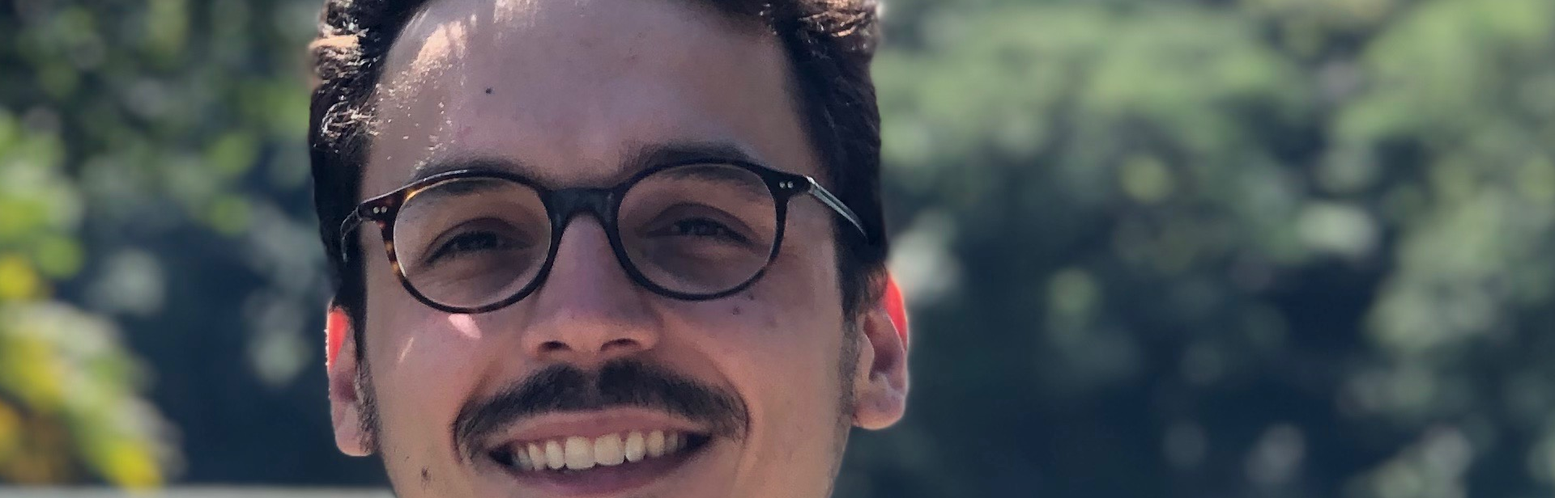
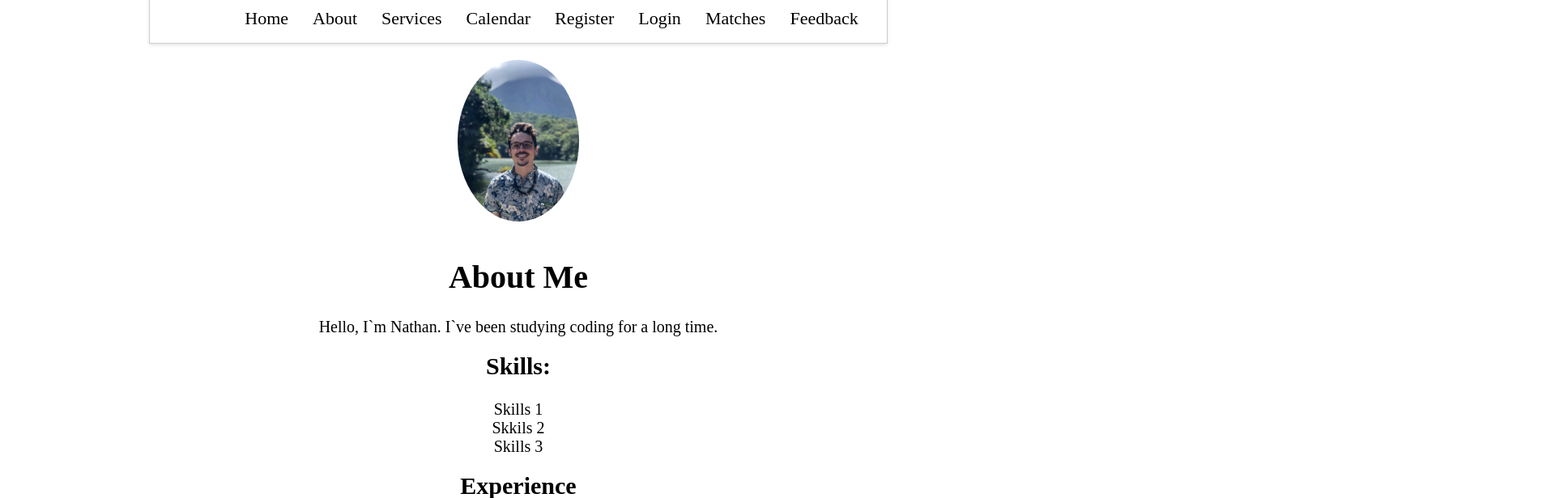
Before and after one commit to nathansolfan/app, a React (Create React App) app: page /about in a window 1280 px wide. Shown: the top 616 px of the page at 81% size, 1920 px wide, since content can reach past the window. Built offline with nearby package versions, Linux system fonts and the light colour scheme.

Commit message:
added styling to about me page

```diff
--- /dev/null
+++ b/src/About/About.css
@@ -0,0 +1,24 @@
+.about-container {
+    text-align: center;
+    padding: 20px;
+}
+
+.about-image {
+    max-width: 150px;
+    height: auto;
+    border-radius: 50%;
+    margin-bottom: 20px;
+}
+
+.about-header, .skills-header, .experience-header, .contact-header {
+    margin-top: 20px
+}
+
+.skills-list {
+    list-style-type: none;
+    padding: 0;
+}
+
+.contact-info {
+    white-space: pre-line;
+}
--- a/src/About.js
+++ b/src/About/About.js
@@ -1,10 +1,11 @@
 import React from "react";
-import pictureNathan from "./image/pictureNathan.jpg";
+import "./About.css";
+import pictureNathan from "../image/pictureNathan.jpg";
 
 const About = () => {
   return (
     <div className="about-container">
-      <img src={pictureNathan} alt="" />
+      <img className="about-image" src={pictureNathan} alt="" />
       <h1 className="about-header"> About Me </h1>
       <p className="introduction">
         Hello, I`m Nathan. I`ve been studying coding for a long time.
--- a/src/App.js
+++ b/src/App.js
@@ -3,7 +3,7 @@ import { BrowserRouter as Router, Route, Routes } from "react-router-dom"; // Im
 import "./index.css";
 import Navbar from "./Navbar";
 import Home from "./Home";
-import About from "./About"; // Import your About component
+import About from "./About/About"; // Import your About component
 import Services from "./Services"; // Import your Services component
 import Login from "./Login";
 import Register from "./Register";
--- a/src/index.css
+++ b/src/index.css
@@ -1,3 +1,4 @@
+
 /* Theme Variables */
 :root {
   /* Existing variables */
```
